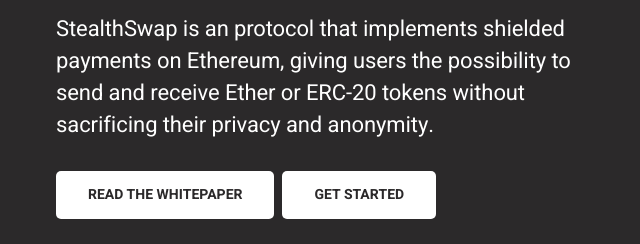
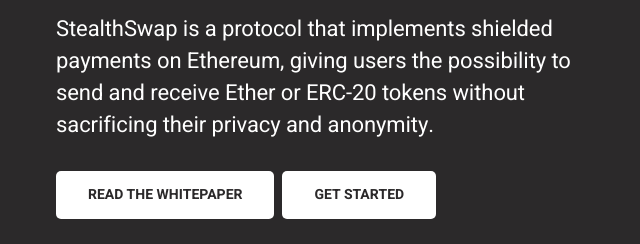
Before and after one commit to stealthswap/website, a website: page index.html in a window 1280 px wide. Shown: the part 430-674 px from the top of the page, 44-684 px from the left. Drawn offline with nearby package versions, Linux system fonts and the light colour scheme; files that its build step writes are made by us from their sources; files whose address does not match are found by name.

Commit message:
fix typo

```diff
--- a/index.html
+++ b/index.html
@@ -58,7 +58,7 @@
 					<div class="hero-inner">
 						<div class="hero-copy">
 							<h1 class="hero-title mt-0">Privacy Preserving Payments on Ethereum</h1>
-							<p class="hero-paragraph">StealthSwap is an protocol that implements shielded payments on
+							<p class="hero-paragraph">StealthSwap is a protocol that implements shielded payments on
 								Ethereum, giving users the possibility to send and receive Ether or ERC-20 tokens without sacrificing
 								their privacy and anonymity.</p>
 							<div class="hero-form field field-grouped">
```
